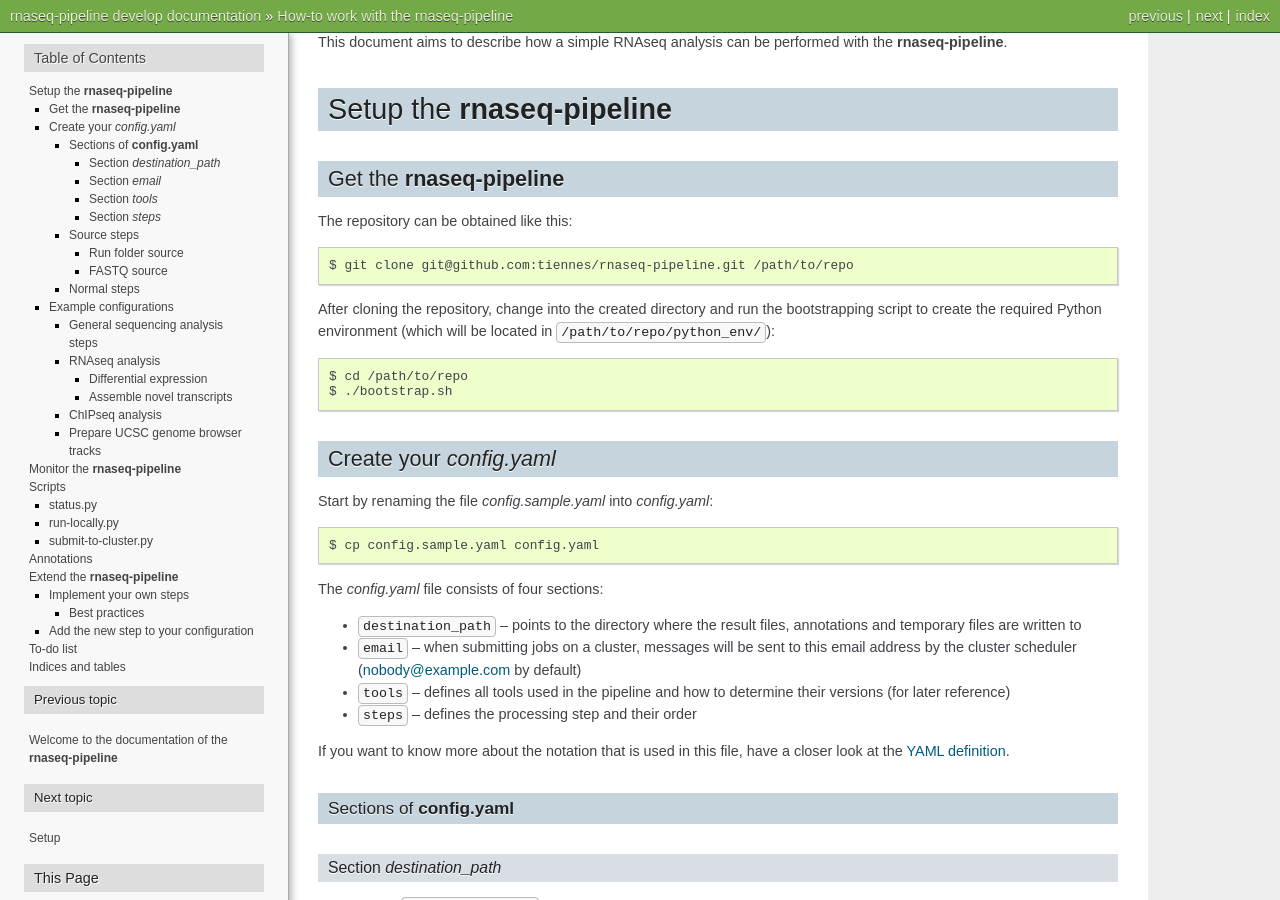
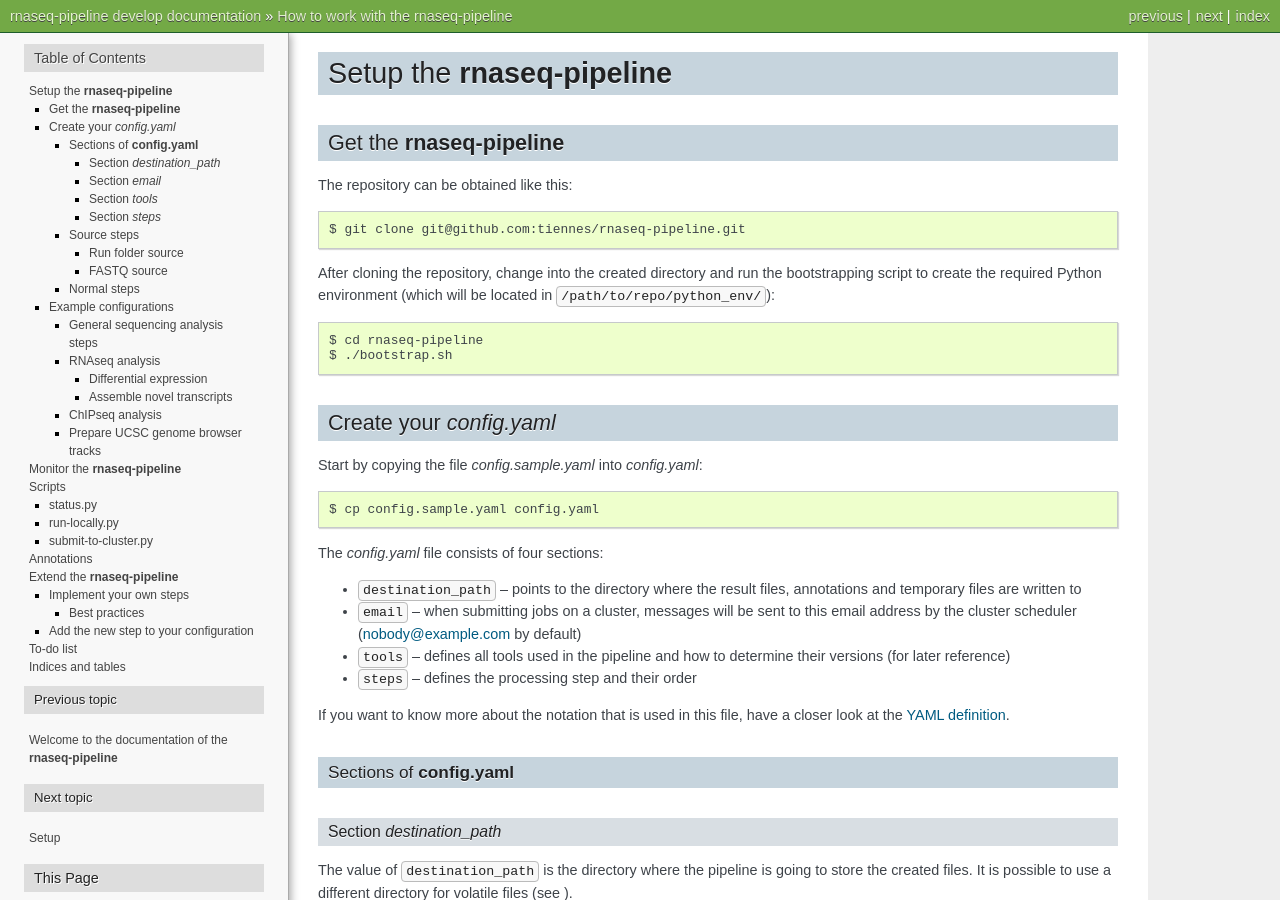
Before and after one commit to kmpf/uap, a Sphinx documentation site: the page built from doc/source/how-to.rst, in a window 1280 px wide and 900 px high. Built offline with Sphinx 7.4.7, drawn with Linux system fonts in a browser that asks for light colours; pages that are not in the unit, such as notebooks, are missing from menus; some of the changed text lies outside the part shown.

Commit message:
add available steps to documentation index, minor changes

```diff
--- a/doc/source/conf.py
+++ b/doc/source/conf.py
@@ -47,7 +47,7 @@
 
 # General information about the project.
 project = u'rnaseq-pipeline'
-copyright = u'2013, Michael Specht'
+copyright = u"2013, Fraunhofer IZI"
 
 # The version info for the project you're documenting, acts as replacement for
 # |version| and |release|, also used in various other places throughout the
--- a/doc/source/how-to.rst
+++ b/doc/source/how-to.rst
@@ -3,10 +3,11 @@
   80 characters if you can and start each sentence on a new line as it
   decreases maintenance and makes diffs more readable.
 
-.. title:: How-to work with the rnaseq-pipeline
+.. title:: How to work with the rnaseq-pipeline
 
-This document aims to describe how a simple RNAseq analysis can be performed
-with the **rnaseq-pipeline**.
+..
+  This document aims to describe how a simple RNAseq analysis can be performed
+  with the **rnaseq-pipeline**.
 
 
 Setup the **rnaseq-pipeline**
@@ -18,19 +19,19 @@
 
 The repository can be obtained like this::
 
-    $ git clone git@github.com:tiennes/rnaseq-pipeline.git /path/to/repo
+    $ git clone git@github.com:tiennes/rnaseq-pipeline.git
 
 After cloning the repository, change into the created directory and run the
 bootstrapping script to create the required Python environment (which will be
 located in ``/path/to/repo/python_env/``)::
 
-    $ cd /path/to/repo
+    $ cd rnaseq-pipeline
     $ ./bootstrap.sh
 
 Create your *config.yaml*
 -------------------------
 
-Start by renaming the file *config.sample.yaml* into *config.yaml*::
+Start by copying the file *config.sample.yaml* into *config.yaml*::
 
     $ cp config.sample.yaml config.yaml
 
--- a/doc/stepdoc.py
+++ b/doc/stepdoc.py
@@ -14,8 +14,11 @@
 def doc_module(module_name, fout):
     step_class = abstract_step.AbstractStep.get_step_class_for_key(module_name)
     step = step_class(None)
+    fout.write(".. index:: %s\n" % module_name)
+    fout.write("\n")
     fout.write(module_name + "\n")
     fout.write('~' * len(module_name) + "\n\n")
+    fout.write("\n")
     if step.__doc__:
         doc = step.__doc__.split("\n")
         for line in doc:
```
